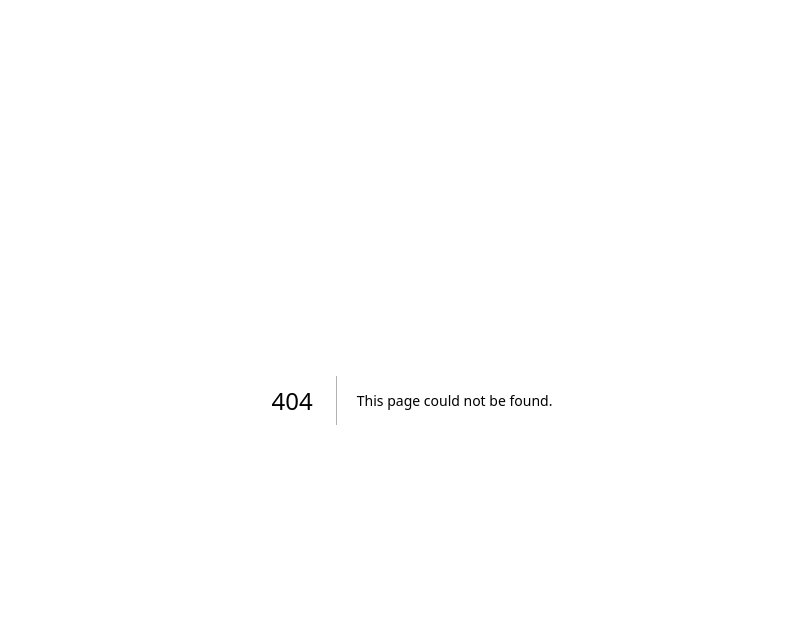
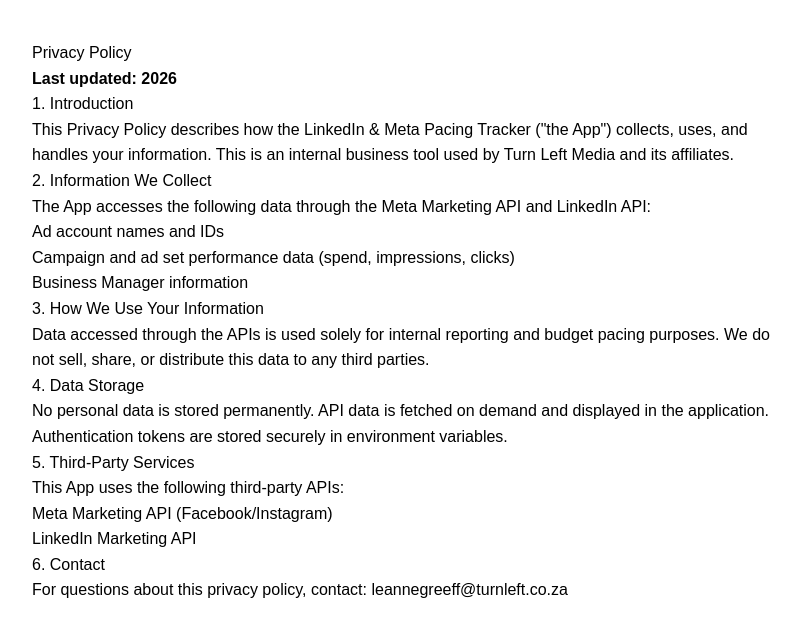
Before and after one commit to leannegreeffza-source/linkedin-pacing, a Next.js app: page /privacy in a window 1280 px wide. Before the commit this address had no page. Shown: the top 636 px of the page, without its empty margins (228-1029 px from the left). Built offline with nearby package versions, Linux system fonts and the light colour scheme.

Commit message:
feat: add privacy policy page for Meta app review

```diff
--- /dev/null
+++ b/app/privacy/page.js
@@ -0,0 +1,35 @@
+export default function PrivacyPolicy() {
+  return (
+    <div style={{ maxWidth: 800, margin: '0 auto', padding: '40px 20px', fontFamily: 'sans-serif', lineHeight: 1.6 }}>
+      <h1>Privacy Policy</h1>
+      <p><strong>Last updated: 2026</strong></p>
+
+      <h2>1. Introduction</h2>
+      <p>This Privacy Policy describes how the LinkedIn &amp; Meta Pacing Tracker ("the App") collects, uses, and handles your information. This is an internal business tool used by Turn Left Media and its affiliates.</p>
+
+      <h2>2. Information We Collect</h2>
+      <p>The App accesses the following data through the Meta Marketing API and LinkedIn API:</p>
+      <ul>
+        <li>Ad account names and IDs</li>
+        <li>Campaign and ad set performance data (spend, impressions, clicks)</li>
+        <li>Business Manager information</li>
+      </ul>
+
+      <h2>3. How We Use Your Information</h2>
+      <p>Data accessed through the APIs is used solely for internal reporting and budget pacing purposes. We do not sell, share, or distribute this data to any third parties.</p>
+
+      <h2>4. Data Storage</h2>
+      <p>No personal data is stored permanently. API data is fetched on demand and displayed in the application. Authentication tokens are stored securely in environment variables.</p>
+
+      <h2>5. Third-Party Services</h2>
+      <p>This App uses the following third-party APIs:</p>
+      <ul>
+        <li>Meta Marketing API (Facebook/Instagram)</li>
+        <li>LinkedIn Marketing API</li>
+      </ul>
+
+      <h2>6. Contact</h2>
+      <p>For questions about this privacy policy, contact: <a href="mailto:leannegreeff@turnleft.co.za">leannegreeff@turnleft.co.za</a></p>
+    </div>
+  );
+}
```
